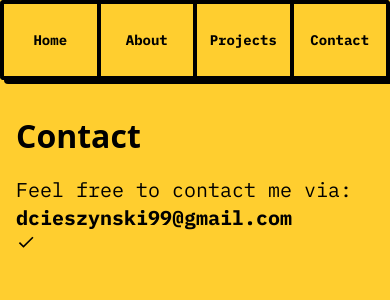
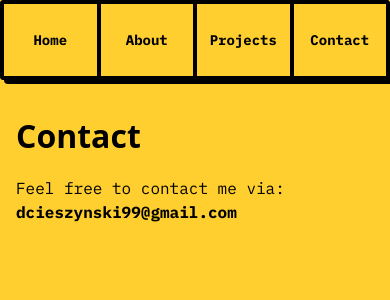
Before and after one commit to dCieszynski/personal-website, a React (Vite) app: page /contact in a window 390 px wide. Shown: the top 300 px of the page. Built offline with nearby package versions, Linux system fonts and the light colour scheme.

Commit message:
Fix CopySpan

```diff
--- a/src/components/CopySpan.tsx
+++ b/src/components/CopySpan.tsx
@@ -13,7 +13,6 @@ function CopySpan({ content }: Props) {
   return (
     <span className="font-bold cursor-pointer hover:border-b-2 hover:border-black hover:pb-[1px]" onClick={() => copy(content)}>
       {content}
-      <MdOutlineDone />
       {copiedText && <MdOutlineDone title="Success" className="text-green-500 inline-block ml-2 border-none" />}
     </span>
   );
--- a/src/pages/Contact.tsx
+++ b/src/pages/Contact.tsx
@@ -10,7 +10,7 @@ function Contact() {
           <PageHeader content="Contact" />
         </div>
         <div className="flex flex-col md:flex-row md:flex-wrap md:max-w-[1280px] gap-8 pt-16 animate-apear">
-          <p className="font-imb text-xl">
+          <p className="font-imb md:text-xl">
             Feel free to contact me via: <CopySpan content="dcieszynski99@gmail.com" />
           </p>
         </div>
```
